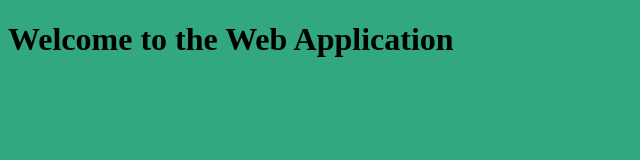
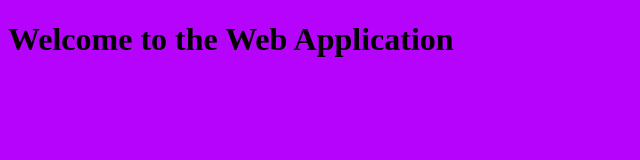
Before and after one commit to Koushik0369/WebApp-Build-Pipeline-main, a plain HTML site: page index.html in a window 1280 px wide. Shown: the whole page, without its empty margins (0-640 px from the left). Drawn offline with Linux system fonts and the light colour scheme.

Commit message:
colour changed

```diff
--- a/index.html
+++ b/index.html
@@ -7,7 +7,7 @@
 
 <style>
     body {
-        background-color: #32a87f; /* New background color */
+        background-color: #b603fc; /* New background color */
     }
 </style>
 
```
